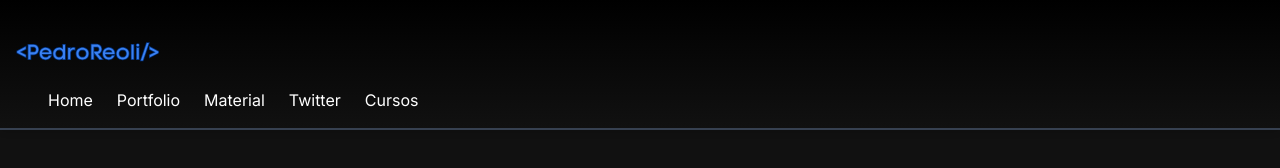
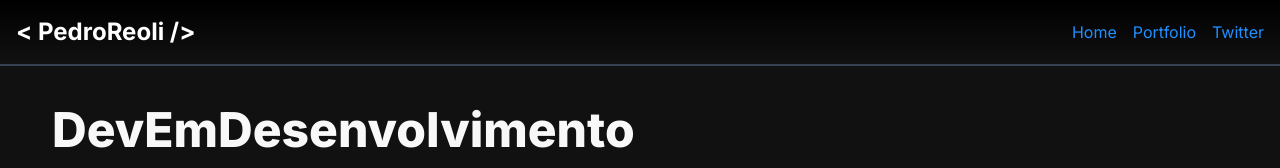
Before and after one commit to PedroReoli/BlogDevInDevelopment, a React (Vite) app: page / in a window 1280 px wide. Shown: the top 168 px of the page. Built offline with nearby package versions, Linux system fonts and the light colour scheme.

Commit message:
Update Topbar.tsx

```diff
--- a/src/components/layout/Topbar.tsx
+++ b/src/components/layout/Topbar.tsx
@@ -1,20 +1,23 @@
 // src/components/Topbar.tsx
+
 import { Link } from 'react-router-dom';
 
 const Topbar = () => {
   return (
-    <header className="bg-gradient-to-b from-black to-[#111111] p-4 sticky top-0 z-50 shadow-md border-b-2 border-gray-700">
-        <img src="/assets/logo.svg" alt="logo" className="w-36 h-auto" />
-      <div className="container mx-auto flex justify-between items-center">
-        <nav className="hidden md:flex space-x-6">
-          <Link to="/" className="text-white hover:text-blue-500 transition">Home</Link>
-          <a href="#" className="text-white hover:text-blue-500 transition">Portfolio</a>
-          <a href="#experience" className="text-white hover:text-blue-500 transition">Material</a>
-          <a href="#projects" className="text-white hover:text-blue-500 transition">Twitter</a>
-          <a href="#services" className="text-white hover:text-blue-500 transition">Cursos</a>
-        </nav>
+    <div className="bg-gradient-to-b from-black to-[#111111]  text-white p-4 flex justify-between items-center fixed top-0 left-0 right-0 z-50 border-b-2 border-gray-700">
+      {/* Nome Pedro Reoli */}
+      <div className="text-2xl font-bold">
+        &lt; PedroReoli /&gt;
       </div>
-    </header>
+
+      {/* Menu */}
+      <div className="flex space-x-4">
+        <Link to="/" className="hover:underline">Home</Link>
+        <Link to="/portfolio" className="hover:underline">Portfolio</Link>
+        <Link to="https://x.com/opedroreoli" className="hover:underline">Twitter</Link>
+        {/* <Link to="/cursos" className="hover:underline">Cursos</Link> */}
+      </div>
+    </div>
   );
 };
 
```
